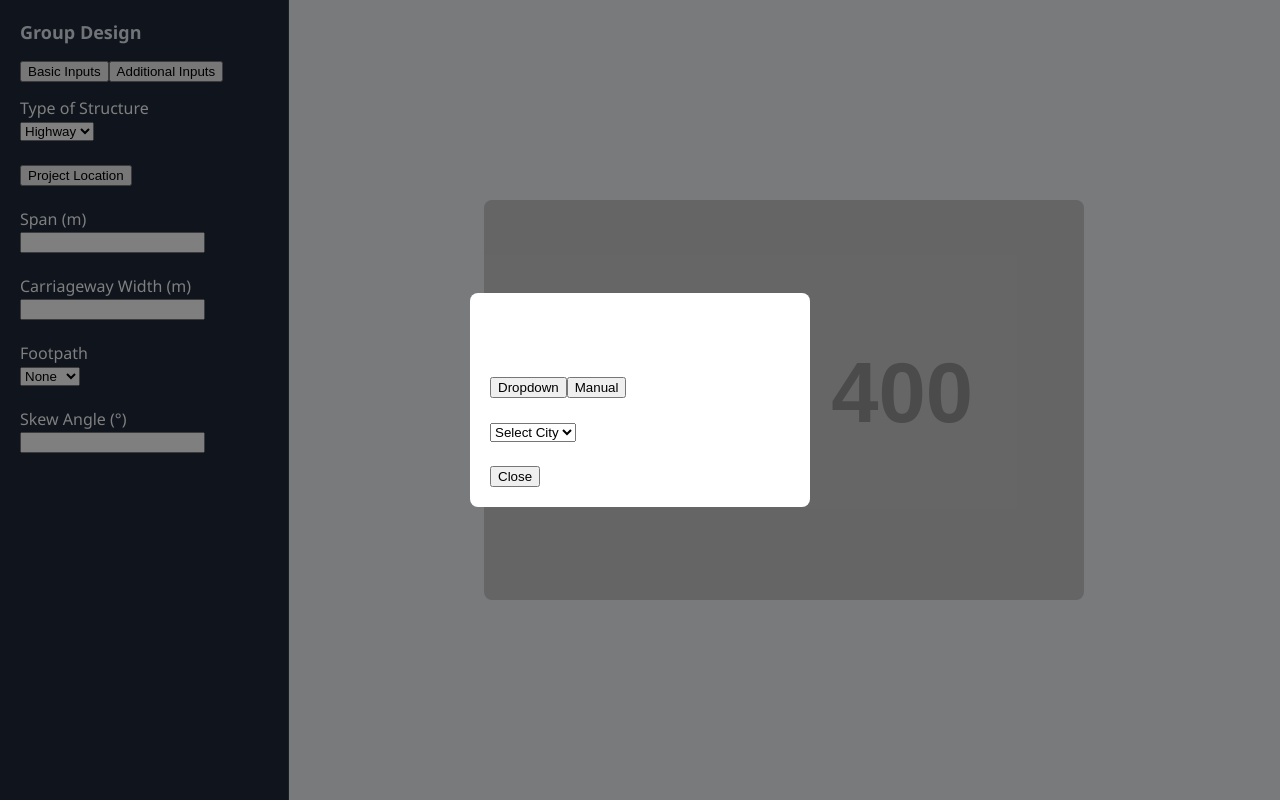
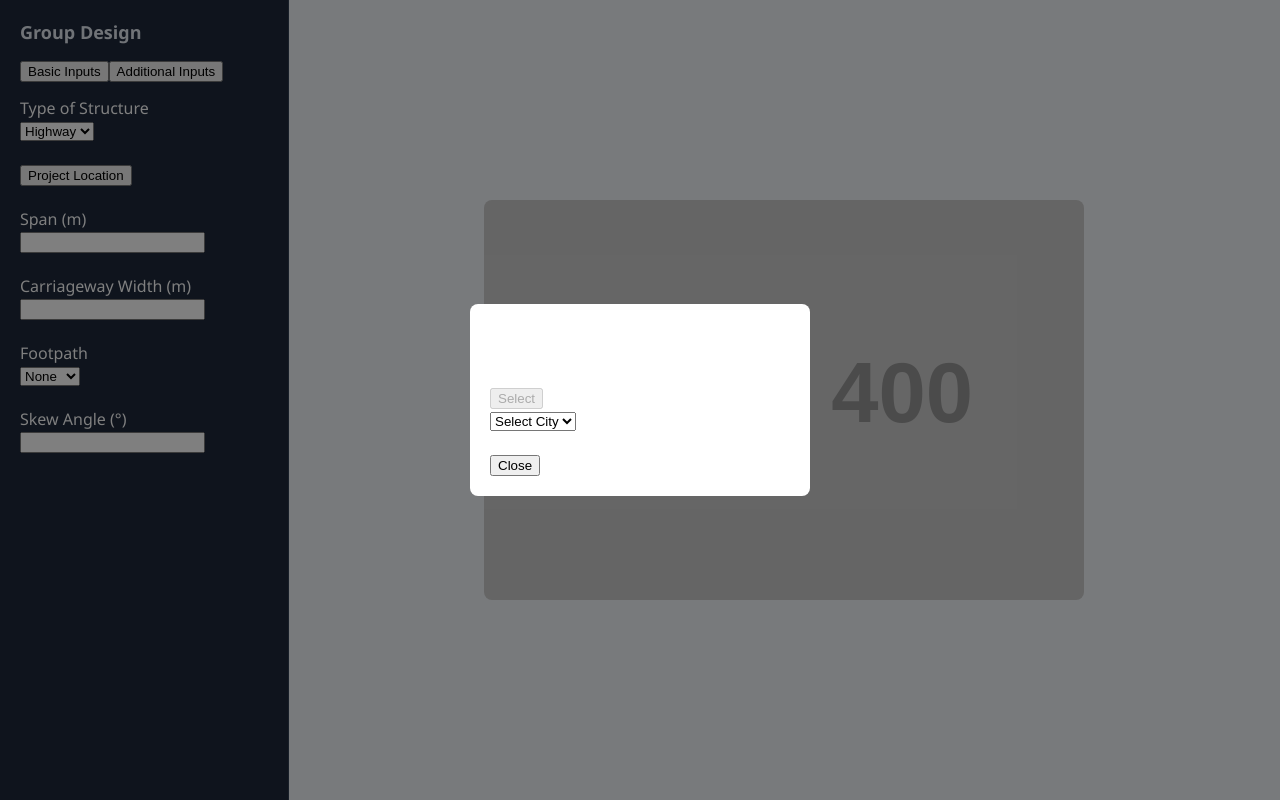
Before and after one commit to lucifer01430/osdag-bridge-ui, a React (Vite) app: page / in a window 1280 px wide. Both pictures are taken after a click on the button "Project Location". Built offline with nearby package versions, Linux system fonts and the light colour scheme.

Commit message:
feature: store and display selected project location

```diff
--- a/src/components/BasicInputs.jsx
+++ b/src/components/BasicInputs.jsx
@@ -4,8 +4,8 @@ import LocationPopup from "./LocationPopup";
 function BasicInputs() {
   const [structureType, setStructureType] = useState("Highway");
   const [showPopup, setShowPopup] = useState(false);
-
   const isDisabled = structureType === "Other";
+  const [location, setLocation] = useState("");
 
   return (
     <div style={{ marginTop: "15px" }}>
@@ -26,11 +26,8 @@ function BasicInputs() {
 
       {/* Project Location */}
       <div>
-        <button
-          disabled={isDisabled}
-          onClick={() => setShowPopup(true)}
-        >
-          Project Location
+        <button disabled={isDisabled} onClick={() => setShowPopup(true)}>
+          {location ? location : "Project Location"}
         </button>
       </div>
 
@@ -38,7 +35,13 @@ function BasicInputs() {
 
       {/* Popup  */}
       {showPopup && (
-        <LocationPopup onClose={() => setShowPopup(false)} />
+        <LocationPopup
+          onClose={() => setShowPopup(false)}
+          onSelect={(city) => {
+            setLocation(city);
+            setShowPopup(false);
+          }}
+        />
       )}
 
       {/* Span */}
--- a/src/components/LocationPopup.jsx
+++ b/src/components/LocationPopup.jsx
@@ -1,7 +1,7 @@
 import { useState } from "react";
 import cities from "../data/cities";
 
-function LocationPopup({ onClose }) {
+function LocationPopup({ onClose, onSelect }) {
   const [mode, setMode] = useState("dropdown");
   const [selectedCity, setSelectedCity] = useState("");
   const [manualCity, setManualCity] = useState("");
@@ -12,14 +12,20 @@ function LocationPopup({ onClose }) {
         <h3>Select Project Location</h3>
 
         {/* Mode Toggle */}
-        <div>
-          <button onClick={() => setMode("dropdown")}>
-            Dropdown
+        {mode === "dropdown" && (
+          <button
+            disabled={!selectedCity}
+            onClick={() => onSelect(selectedCity)}
+          >
+            Select
           </button>
-          <button onClick={() => setMode("manual")}>
-            Manual
+        )}
+
+        {mode === "manual" && (
+          <button disabled={!manualCity} onClick={() => onSelect(manualCity)}>
+            Select
           </button>
-        </div>
+        )}
 
         <br />
 
@@ -46,7 +52,8 @@ function LocationPopup({ onClose }) {
           />
         )}
 
-        <br /><br />
+        <br />
+        <br />
 
         <button onClick={onClose}>Close</button>
       </div>
@@ -63,14 +70,14 @@ const overlayStyle = {
   background: "rgba(0,0,0,0.5)",
   display: "flex",
   justifyContent: "center",
-  alignItems: "center"
+  alignItems: "center",
 };
 
 const popupStyle = {
   background: "#fff",
   padding: "20px",
   borderRadius: "8px",
-  width: "300px"
+  width: "300px",
 };
 
 export default LocationPopup;
```
